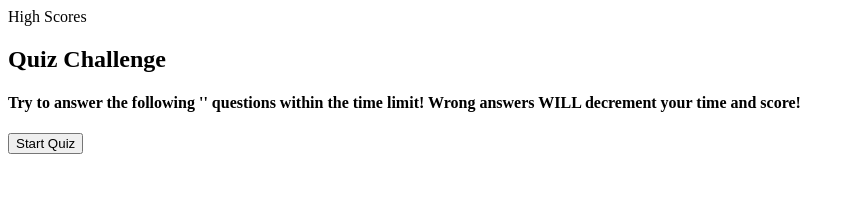
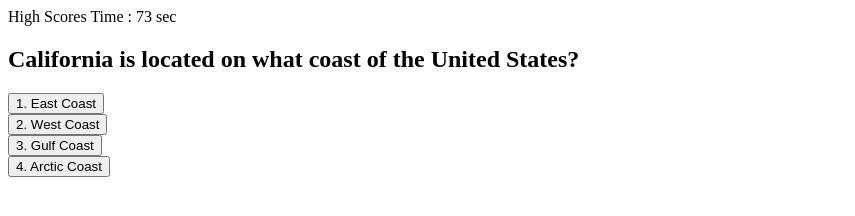
Before and after one commit to jasonchun7/hw-4-codequiz, a plain HTML site: page index.html in a window 1280 px wide. Both pictures are taken after a click on the button "Start Quiz". Shown: the whole page, without its empty margins (0-855 px from the left). Drawn offline with Linux system fonts and the light colour scheme.

Commit message:
created a new js file with the questions for the quiz and linked it to the html. decided to do a California quiz with questions about the state which are relatively easy. created variables for seconds left, question index, correct answers, total questions, different options, ans, and previous scores, created choice array and div arrays. created functions for creating buttons for choices, the start quiz, timer function, the build questions, and the start button so the quiz can start. next is to create a function to review the results after the quiz ends, and  function to store and show high scores using local storage.

```diff
--- a/index.html
+++ b/index.html
@@ -16,21 +16,27 @@
 
     <main>
       <div class="container">
-        <div class="card-body">
-          <h2 class="card-title">Quiz Challenge</h2>
-          <h4>
-            Try to answer the following '' questions within the time limit!
-            Wrong answers <strong>WILL</strong> decrement your time and score!
-          </h4>
-          <button type="submit" id="startquiz">Start Quiz</button>
+        <div class="body">
+          <h2 id="title">California Quiz Challenge</h2>
+          <div id="mainContent">
+            <h4>
+              Try to answer the following California questions within the time
+              limit! Wrong answers <strong>WILL</strong> decrement your time and
+              score!
+            </h4>
+            <button type="submit" id="startquiz">Start Quiz</button>
+          </div>
 
           <div id="quiz"></div>
           <div id="score"></div>
           <div id="highscores"></div>
         </div>
       </div>
+
+      <div id="answer"></div>
     </main>
 
+    <script src="js/questions.js"></script>
     <script src="js/script.js"></script>
   </body>
 </html>
--- /dev/null
+++ b/js/questions.js
@@ -0,0 +1,22 @@
+var questions = [
+    {
+        title: 'California is located on what coast of the United States?',
+        choices: ['East Coast', 'West Coast', 'Gulf Coast', 'Arctic Coast'],
+        answer: 'West Coast'
+    },
+    {
+        title: 'Where does California rank in population compared to all other states?',
+        choices: ['first', 'second', 'third', 'fourth'],
+        answer: 'first'
+    },
+    {
+        title: 'Where does California rank in area compared to the rest of the states?',
+        choices: ['first', 'second', 'third', 'fourth'],
+        answer: 'third'
+    },
+    {
+        title: "What city is the California's state capital?",
+        choices: ['San Francisco', 'San Diego', 'Los Angeles', 'Sacramento'],
+        answer: 'Sacramento'
+    }
+];
--- a/js/script.js
+++ b/js/script.js
@@ -1,7 +1,81 @@
-var startbtn = document.querySelector('#startquiz');
+var startBtn = document.querySelector('#startquiz');
 var timer = document.querySelector('#timer');
-var body = document.querySelector('card-body');
-var quiz = document.querySelector('#quiz');
+var mainContent = document.querySelector('#mainContent');
+var questionEl = document.querySelector('#title');
+var quizContent = document.querySelector('#quiz');
+var result = document.querySelector('#answer');
 var score = document.querySelector('#score');
-var highscores = document.querySelector('#highscores');
-var scorelink = document.querySelector('#highscorelink');
+var highScores = document.querySelector('#highscores');
+var highScoreLink = document.querySelector('#highscorelink');
+var navLink = document.querySelector('highscorelink');
+
+var secondsLeft = 75, questionIndex = 0, correct = 0;
+var totalQuestions = questions.length;
+var question, option1, option2, option3, option4, ans, previousScores;
+var choiceArray = [], divArray = [];
+
+for(var i = 0; i < 4; i++) {
+    var dv = document.createElement("div");
+    var ch = document.createElement('button');
+    ch.setAttribute('data-index', i);
+    choiceArray.push(ch);
+    divArray.push(dv);
+};
+
+// start quiz
+function startQuiz() {
+    startTimer();
+    buildQuestion();
+};
+
+// timer start when quiz start
+function startTimer() {
+    var timeInterval = setInterval(function() {
+        secondsLeft--;
+        timer.textContent = 'Time : ' +secondsLeft+ ' sec';
+
+        if(secondsLeft <= 0 || (questionIndex > totalQuestions-1)){
+            result.style.display = 'none';
+            quiz.style.display = 'none';
+            viewResult();
+            clearInterval(timeInterval);
+            timer.textContent = "";
+        }
+    }, 1000);
+};
+
+function buildQuestion(){
+    questionEl.style.display = 'none';
+    mainContent.style.display = 'none';
+    quizContent.style.display = 'none';
+
+    if(questionIndex > totalQuestions -1 ) {
+        return;
+    }
+    else {
+        ans = questions[questionIndex].answer;
+
+        questionEl.innerHTML = questions[questionIndex].title;
+        questionEl.style.display = 'block';
+
+        for(var j = 0; j < 4; j++) {
+            var index = choiceArray[j].getAttribute('data-index');
+            choiceArray[j].textContent = (+index+1) + '. ' + questions[questionIndex].choices[index];
+            divArray[j].appendChild(choiceArray[j]);
+            quizContent.appendChild(divArray[j]);
+        }
+    }
+
+    quizContent.style.display = 'block';
+};
+
+highScoreLink.addEventListener('click', function() {
+    mainContent.style.display = 'none';
+    navLink.style.display = 'none';
+
+    previousScores = JSON.parse(localStorage.getItem('previousScores'));
+
+    showHighscroes();
+});
+
+startBtn.addEventListener('click', startQuiz);
```
Also changed, not shown: 1 other file.
